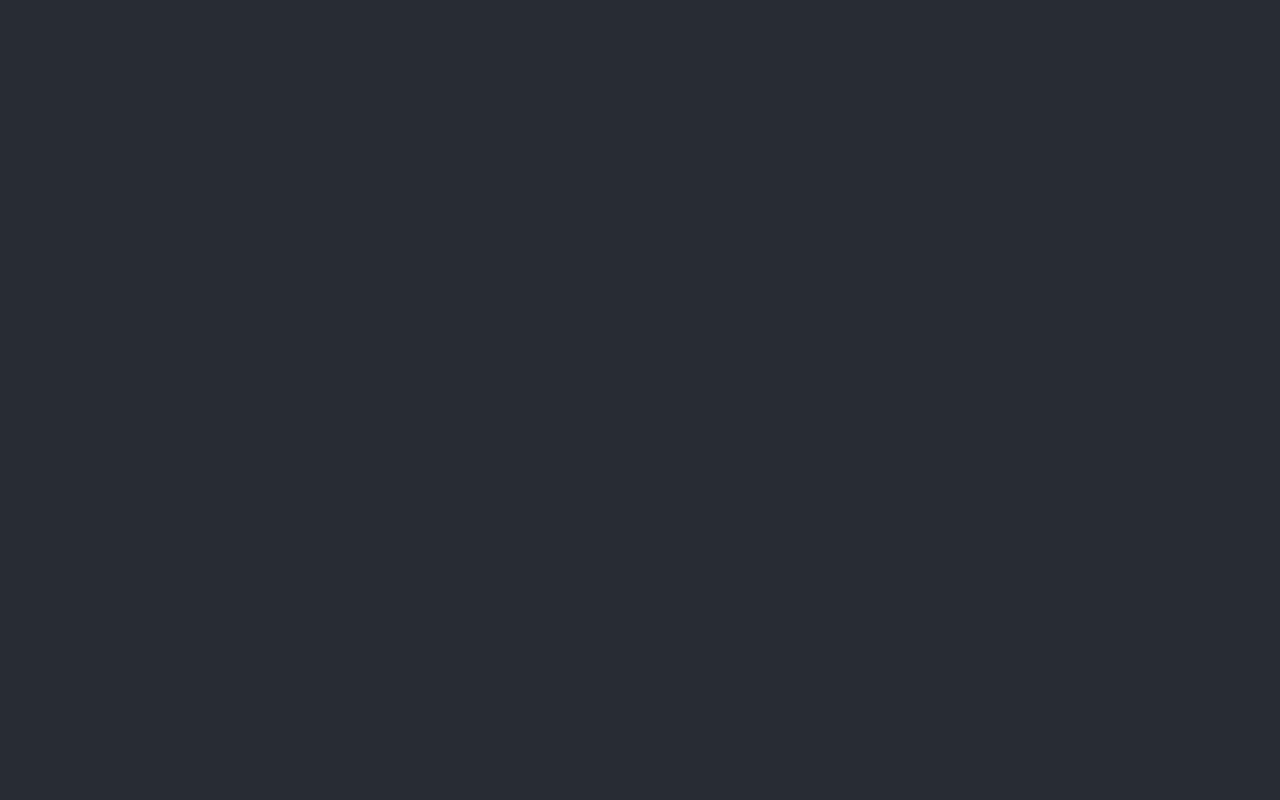
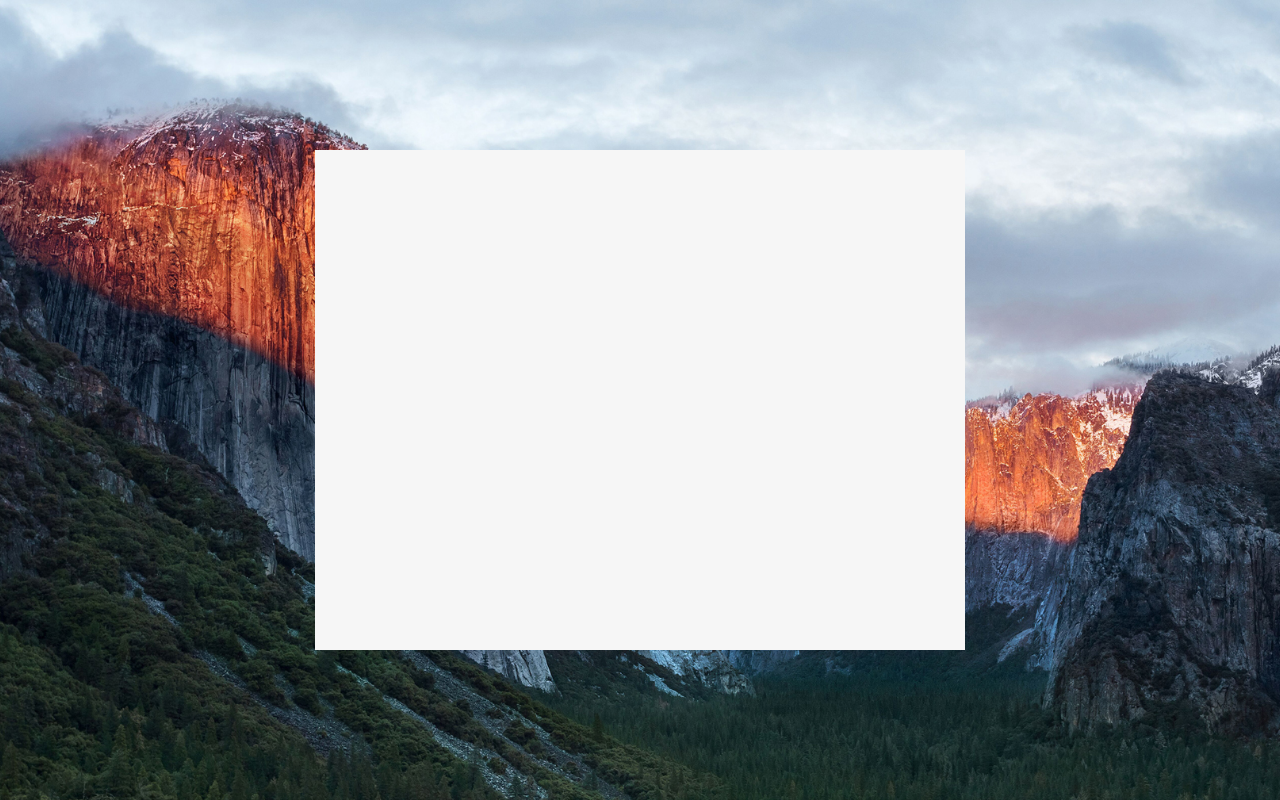
Before and after one commit to el-gosia/el-react-app, a React (Create React App) app: page / in a window 1280 px wide. Built offline with nearby package versions, Linux system fonts and the light colour scheme.

Commit message:
turned App into a stateless component, added a dummy Window component

```diff
--- a/src/App.js
+++ b/src/App.js
@@ -1,10 +1,11 @@
-import React, { Component } from "react";
-import "./App.scss";
+import React from 'react';
 
-class App extends Component {
-  render() {
-    return <div className="App" />;
-  }
-}
+import { Window } from './components/Window';
 
-export default App;
+import './App.scss';
+
+export const App = () => (
+  <div className="app">
+    <Window />
+  </div>
+);
--- a/src/App.scss
+++ b/src/App.scss
@@ -1,4 +1,16 @@
-.App {
+@import 'style/variables';
+
+.app {
   min-height: 100vh;
-  background-color: #282c34;
+  // @TODO - refine size & position
+  background: {
+    color: $silver-grey;
+    image: url('./assets/background.jpg');
+    size: cover;
+    position: center;
+  }
+
+  display: flex;
+  justify-content: center;
+  align-items: center;
 }
--- /dev/null
+++ b/src/components/Window.js
@@ -0,0 +1,5 @@
+import React from 'react';
+
+import './Window.scss';
+
+export const Window = () => <div className="window" />;
--- /dev/null
+++ b/src/components/Window.scss
@@ -0,0 +1,7 @@
+@import 'src/style/variables';
+
+.window {
+  background-color: $pearl;
+  height: 500px;
+  width: 650px;
+}
--- a/src/index.js
+++ b/src/index.js
@@ -1,7 +1,7 @@
 import React from 'react';
 import ReactDOM from 'react-dom';
 
-import App from './App';
+import { App } from './App';
 import './style/index.scss';
 
 ReactDOM.render(<App />, document.getElementById('root'));
```
Also changed, not shown: src/assets/background.jpg (added).
